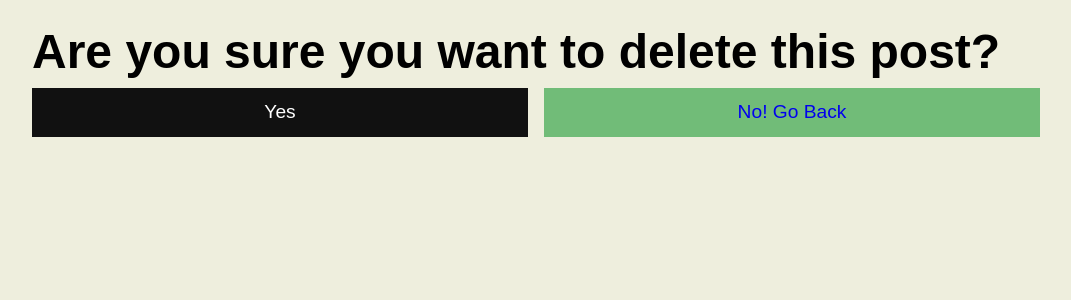
After one commit to vachan-maker/simple-journal, a Flask app: template simpleJournal/templates/confirm.html in a window 1280 px wide. The commit adds this page. Shown: the top 300 px of the page, without its empty margins (104-1175 px from the left). Run offline with Flask 3, Linux system fonts and the light colour scheme; the template is opened without the code that fills it: most values are stand-ins (such as "Sample title", 1, 10 or a date in 2020); some web fonts are replaced.

Commit message:
confirmation page

```diff
--- a/simpleJournal/routes.py
+++ b/simpleJournal/routes.py
@@ -59,3 +59,8 @@ def deleteEntry(id):
         db.session.rollback()
         flash('Entry deletion Failed')
     return redirect(url_for('index'))
+
+@app.route('/confirm/<int:id>', methods=["POST"])
+def confirmDeletion(id):
+    entry = JournalEntry.query.get_or_404(id)
+    return render_template('confirm.html',noteID = entry.id)
--- a/simpleJournal/static/style.css
+++ b/simpleJournal/static/style.css
@@ -49,6 +49,11 @@ input[type="text"],textarea,button {
 button {
     border:none;
     cursor: pointer;
+    background-color: #111111;
+    color: white;
+}
+button:hover {
+    background-color: #1a1a1a;
 }
 .entries-grid {
     display: grid;
@@ -110,6 +115,38 @@ p {
     align-items: center;
 }
 .delete {
+    font:inherit;
+    color:white;
+}
+.delete:hover {
     background-color: crimson;
-    color: white;
 }
+.yesDelete {
+    font:inherit;
+    color:white;
+    width: 50% !important;
+}
+.yesDelete:hover {
+    background-color: crimson;
+}
+.noButton {
+    font: inherit;
+    padding: 0.7rem;
+    background-color: bisque;
+    text-decoration: none;
+    background-color: #71BC78;
+    text-align: center;
+    width:50%;
+    height: fit-content;
+}
+.noButton:visited {
+    color: inherit;
+}
+.noButton:hover {
+    background-color: #50C878;
+}
+.confirmForm {
+    display: flex;
+    direction:flex-row;
+    gap: 1rem;
+}
--- /dev/null
+++ b/simpleJournal/templates/confirm.html
@@ -0,0 +1,15 @@
+{% extends 'index.html' %}
+{% block title %}
+<title>{{noteTitle}}</title>
+{% endblock %}
+
+{% block content %}
+<div class="confirmation">
+    <h1>Are you sure you want to delete this post?</h1>
+    <form action="{{ url_for('deleteEntry', id=noteID) }}" method="POST">
+        <div class="confirmForm">
+            <button type="submit" class="yesDelete">Yes</button>
+            <a href="/" class="noButton">No! Go Back</a>
+        </div>
+</div>
+{% endblock %}
--- a/simpleJournal/templates/note.html
+++ b/simpleJournal/templates/note.html
@@ -9,7 +9,7 @@
 <div class="container">
 <h1>{{noteTitle}}</h1>
 <div class="container-two">
-    <form action="{{ url_for('deleteEntry', id=noteID) }}" method="POST">
+    <form action="{{ url_for('confirmDeletion', id=noteID) }}" method="POST">
         <button class="delete" type="submit">Delete Post</button>
     </form>
 </div>
```
Also changed, not shown: instance/journal.db.
